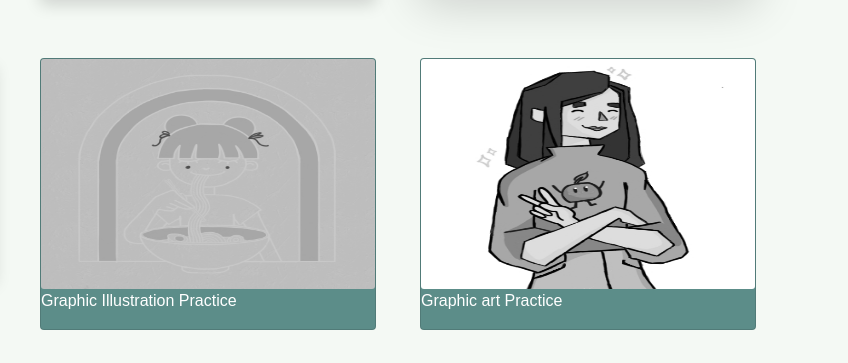
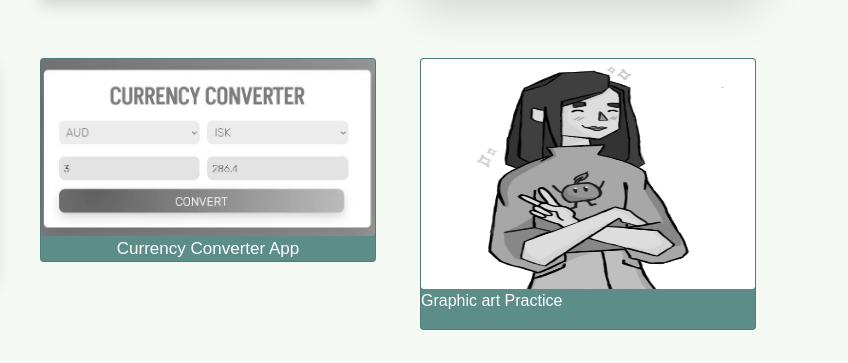
Before and after one commit to Romiec13/portfolio-v2, a plain HTML site: page work.html in a window 1280 px wide. Shown: the part 373-736 px from the top of the page, 432-1280 px from the left. Drawn offline with nearby package versions, Linux system fonts and the light colour scheme; a web font is replaced by a local one.

Commit message:
Updated work images on work page

```diff
--- a/work.html
+++ b/work.html
@@ -96,15 +96,15 @@
 
       <div class="col-sm-4">
         <div class="card bg-dark text-white">
-            <img src="images/work/Noodle-flat-art.png" class="card-img work-image" alt="image of the graphic Illustration I made to practice">
+            <img src="images/work/currency-converter.JPG" class="card-img work-image" alt="image of the currency converter app I created">
 
-            <p class="text-centered">Graphic Illustration Practice </p>
+            <a href="https://currencies-converterapp.netlify.app/" class="text-center work-link">Currency Converter App</a>
           </div>
           </div>
 
           <div class="col-sm-4">
             <div class="card bg-dark text-white">
-                <img src="images/work/graphic-practice.jpg" class="card-img work-image alt="image of the graphic art I made to practice">
+                <img src="images/work/graphic-practice.jpg" class="card-img work-image" alt="image of the graphic art I made to practice">
 
                 <p class="centered">Graphic art Practice</p>
               </div>
```
Also changed, not shown: images/header-image.png (added), images/work/Noodle-flat-art.png (deleted), images/work/currency-converter.JPG (added).
